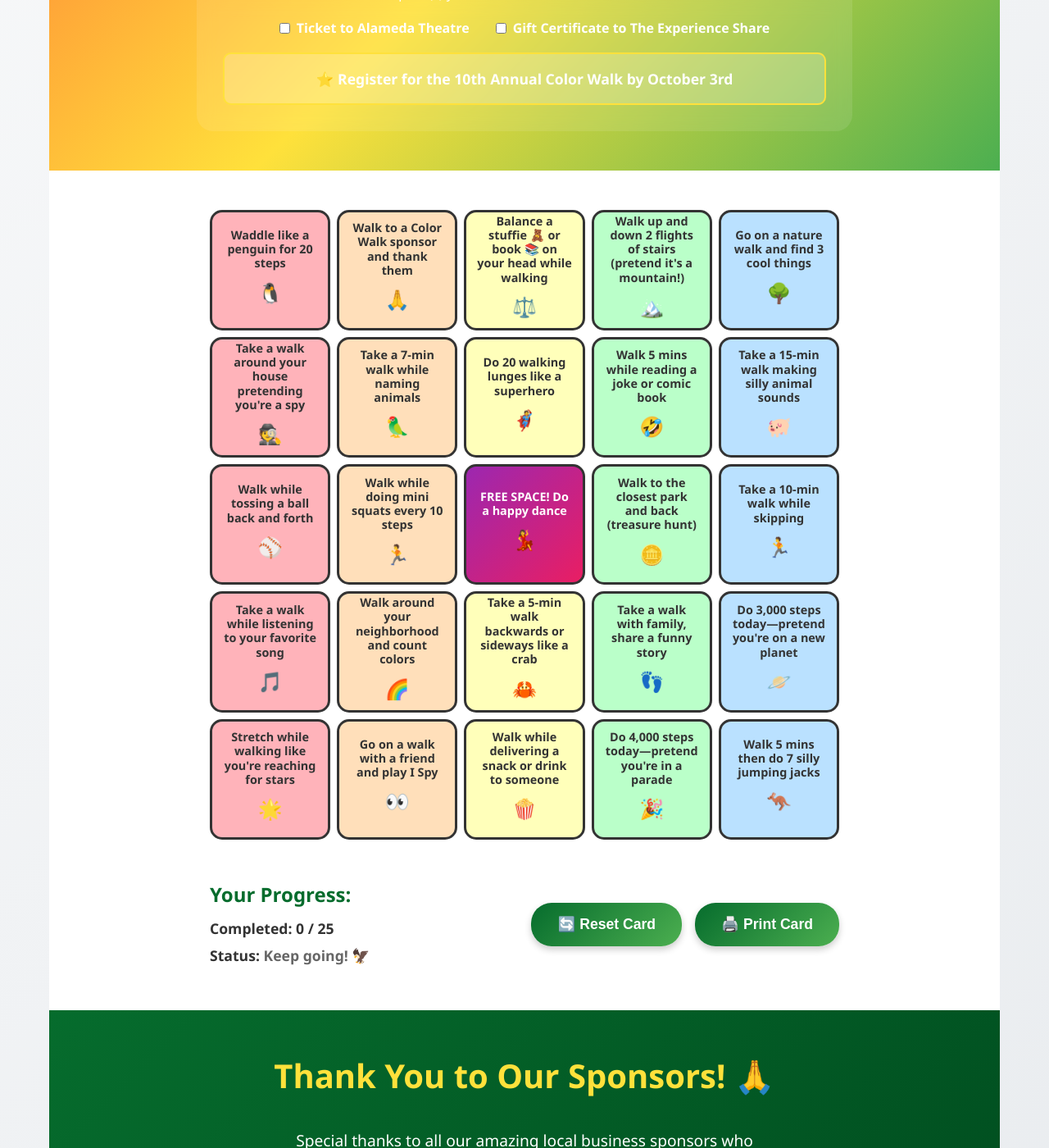
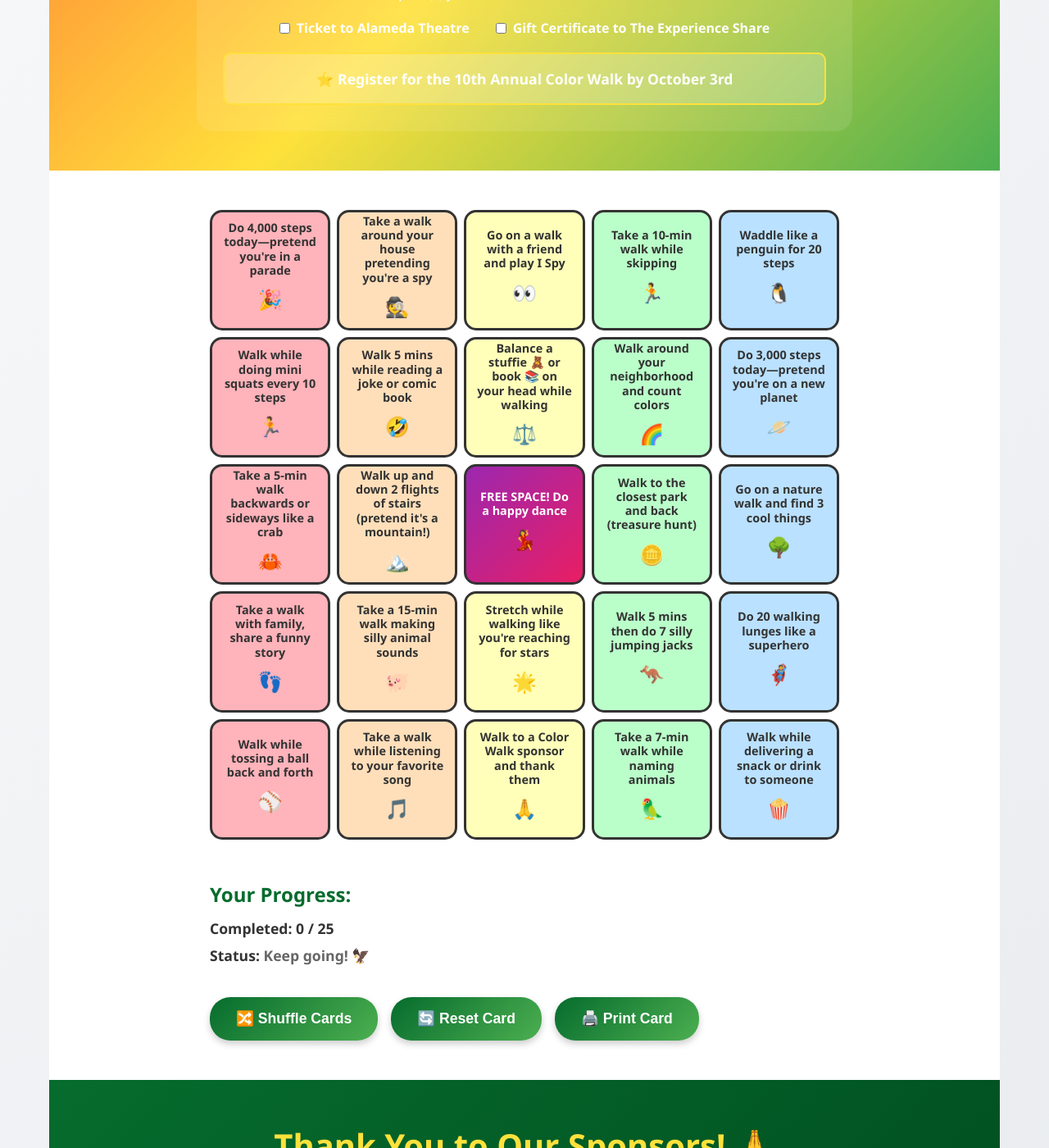
Before and after one commit to judytuna/franklin-walkathon-2025, a Jekyll site: the page built from bingo.html, in a window 1280 px wide and 1400 px high, scrolled down 592 px. Shown: the whole window at 82% size. Built offline with Jekyll 4.4.1, drawn with Linux system fonts in a browser that asks for light colours.

Commit message:
bingo tiles are shuffleable

```diff
--- a/bingo.html
+++ b/bingo.html
@@ -36,160 +36,7 @@
 
 <section class="bingo-game">
     <div class="bingo-grid" id="bingo-grid">
-        <!-- Row 1 -->
-        <div class="bingo-square" data-activity="waddle">
-            <div class="activity-text">Waddle like a penguin for 20 steps</div>
-            <div class="emoji">🐧</div>
-            <div class="checkmark">✓</div>
-        </div>
-
-        <div class="bingo-square" data-activity="sponsor">
-            <div class="activity-text">Walk to a Color Walk sponsor and thank them</div>
-            <div class="emoji">🙏</div>
-            <div class="checkmark">✓</div>
-        </div>
-
-        <div class="bingo-square" data-activity="balance">
-            <div class="activity-text">Balance a stuffie 🧸 or book 📚 on your head while walking</div>
-            <div class="emoji">⚖️</div>
-            <div class="checkmark">✓</div>
-        </div>
-
-        <div class="bingo-square" data-activity="stairs">
-            <div class="activity-text">Walk up and down 2 flights of stairs (pretend it's a mountain!)</div>
-            <div class="emoji">🏔️</div>
-            <div class="checkmark">✓</div>
-        </div>
-
-        <div class="bingo-square" data-activity="nature">
-            <div class="activity-text">Go on a nature walk and find 3 cool things</div>
-            <div class="emoji">🌳</div>
-            <div class="checkmark">✓</div>
-        </div>
-
-        <!-- Row 2 -->
-        <div class="bingo-square" data-activity="spy">
-            <div class="activity-text">Take a walk around your house pretending you're a spy</div>
-            <div class="emoji">🕵️</div>
-            <div class="checkmark">✓</div>
-        </div>
-
-        <div class="bingo-square" data-activity="animals">
-            <div class="activity-text">Take a 7-min walk while naming animals</div>
-            <div class="emoji">🦜</div>
-            <div class="checkmark">✓</div>
-        </div>
-
-        <div class="bingo-square" data-activity="lunges">
-            <div class="activity-text">Do 20 walking lunges like a superhero</div>
-            <div class="emoji">🦸</div>
-            <div class="checkmark">✓</div>
-        </div>
-
-        <div class="bingo-square" data-activity="jokes">
-            <div class="activity-text">Walk 5 mins while reading a joke or comic book</div>
-            <div class="emoji">🤣</div>
-            <div class="checkmark">✓</div>
-        </div>
-
-        <div class="bingo-square" data-activity="animal-sounds">
-            <div class="activity-text">Take a 15-min walk making silly animal sounds</div>
-            <div class="emoji">🐖</div>
-            <div class="checkmark">✓</div>
-        </div>
-
-        <!-- Row 3 -->
-        <div class="bingo-square" data-activity="ball">
-            <div class="activity-text">Walk while tossing a ball back and forth</div>
-            <div class="emoji">⚾</div>
-            <div class="checkmark">✓</div>
-        </div>
-
-        <div class="bingo-square" data-activity="squats">
-            <div class="activity-text">Walk while doing mini squats every 10 steps</div>
-            <div class="emoji">🏃</div>
-            <div class="checkmark">✓</div>
-        </div>
-
-        <div class="bingo-square free-space" data-activity="free">
-            <div class="activity-text">FREE SPACE! Do a happy dance</div>
-            <div class="emoji">💃</div>
-            <div class="checkmark">✓</div>
-        </div>
-
-        <div class="bingo-square" data-activity="park">
-            <div class="activity-text">Walk to the closest park and back (treasure hunt)</div>
-            <div class="emoji">🪙</div>
-            <div class="checkmark">✓</div>
-        </div>
-
-        <div class="bingo-square" data-activity="skipping">
-            <div class="activity-text">Take a 10-min walk while skipping</div>
-            <div class="emoji">🏃</div>
-            <div class="checkmark">✓</div>
-        </div>
-
-        <!-- Row 4 -->
-        <div class="bingo-square" data-activity="music">
-            <div class="activity-text">Take a walk while listening to your favorite song</div>
-            <div class="emoji">🎵</div>
-            <div class="checkmark">✓</div>
-        </div>
-
-        <div class="bingo-square" data-activity="colors">
-            <div class="activity-text">Walk around your neighborhood and count colors</div>
-            <div class="emoji">🌈</div>
-            <div class="checkmark">✓</div>
-        </div>
-
-        <div class="bingo-square" data-activity="crab">
-            <div class="activity-text">Take a 5-min walk backwards or sideways like a crab</div>
-            <div class="emoji">🦀</div>
-            <div class="checkmark">✓</div>
-        </div>
-
-        <div class="bingo-square" data-activity="family">
-            <div class="activity-text">Take a walk with family, share a funny story</div>
-            <div class="emoji">👣</div>
-            <div class="checkmark">✓</div>
-        </div>
-
-        <div class="bingo-square" data-activity="3000steps">
-            <div class="activity-text">Do 3,000 steps today—pretend you're on a new planet</div>
-            <div class="emoji">🪐</div>
-            <div class="checkmark">✓</div>
-        </div>
-
-        <!-- Row 5 -->
-        <div class="bingo-square" data-activity="stretch">
-            <div class="activity-text">Stretch while walking like you're reaching for stars</div>
-            <div class="emoji">🌟</div>
-            <div class="checkmark">✓</div>
-        </div>
-
-        <div class="bingo-square" data-activity="ispy">
-            <div class="activity-text">Go on a walk with a friend and play I Spy</div>
-            <div class="emoji">👀</div>
-            <div class="checkmark">✓</div>
-        </div>
-
-        <div class="bingo-square" data-activity="delivery">
-            <div class="activity-text">Walk while delivering a snack or drink to someone</div>
-            <div class="emoji">🍿</div>
-            <div class="checkmark">✓</div>
-        </div>
-
-        <div class="bingo-square" data-activity="4000steps">
-            <div class="activity-text">Do 4,000 steps today—pretend you're in a parade</div>
-            <div class="emoji">🎉</div>
-            <div class="checkmark">✓</div>
-        </div>
-
-        <div class="bingo-square" data-activity="jumping">
-            <div class="activity-text">Walk 5 mins then do 7 silly jumping jacks</div>
-            <div class="emoji">🦘</div>
-            <div class="checkmark">✓</div>
-        </div>
+        <!-- Grid will be populated dynamically by JavaScript -->
     </div>
 
     <div class="bingo-status">
@@ -199,6 +46,7 @@
             <p>Status: <span id="bingo-status">Keep going!</span></p>
         </div>
         <div class="bingo-controls">
+            <button id="shuffle-bingo" class="control-btn">🔀 Shuffle Cards</button>
             <button id="reset-bingo" class="control-btn">🔄 Reset Card</button>
             <button id="print-card" class="control-btn">🖨️ Print Card</button>
         </div>
@@ -215,24 +63,148 @@
 
 <script>
 let completedSquares = new Set();
+let currentLayout = [];
+
+// All bingo activities (24 regular + 1 free space)
+const bingoActivities = [
+    { id: 'waddle', text: 'Waddle like a penguin for 20 steps', emoji: '🐧' },
+    { id: 'sponsor', text: 'Walk to a Color Walk sponsor and thank them', emoji: '🙏' },
+    { id: 'balance', text: 'Balance a stuffie 🧸 or book 📚 on your head while walking', emoji: '⚖️' },
+    { id: 'stairs', text: 'Walk up and down 2 flights of stairs (pretend it\'s a mountain!)', emoji: '🏔️' },
+    { id: 'nature', text: 'Go on a nature walk and find 3 cool things', emoji: '🌳' },
+    { id: 'spy', text: 'Take a walk around your house pretending you\'re a spy', emoji: '🕵️' },
+    { id: 'animals', text: 'Take a 7-min walk while naming animals', emoji: '🦜' },
+    { id: 'lunges', text: 'Do 20 walking lunges like a superhero', emoji: '🦸' },
+    { id: 'jokes', text: 'Walk 5 mins while reading a joke or comic book', emoji: '🤣' },
+    { id: 'animal-sounds', text: 'Take a 15-min walk making silly animal sounds', emoji: '🐖' },
+    { id: 'ball', text: 'Walk while tossing a ball back and forth', emoji: '⚾' },
+    { id: 'squats', text: 'Walk while doing mini squats every 10 steps', emoji: '🏃' },
+    { id: 'park', text: 'Walk to the closest park and back (treasure hunt)', emoji: '🪙' },
+    { id: 'skipping', text: 'Take a 10-min walk while skipping', emoji: '🏃' },
+    { id: 'music', text: 'Take a walk while listening to your favorite song', emoji: '🎵' },
+    { id: 'colors', text: 'Walk around your neighborhood and count colors', emoji: '🌈' },
+    { id: 'crab', text: 'Take a 5-min walk backwards or sideways like a crab', emoji: '🦀' },
+    { id: 'family', text: 'Take a walk with family, share a funny story', emoji: '👣' },
+    { id: '3000steps', text: 'Do 3,000 steps today—pretend you\'re on a new planet', emoji: '🪐' },
+    { id: 'stretch', text: 'Stretch while walking like you\'re reaching for stars', emoji: '🌟' },
+    { id: 'ispy', text: 'Go on a walk with a friend and play I Spy', emoji: '👀' },
+    { id: 'delivery', text: 'Walk while delivering a snack or drink to someone', emoji: '🍿' },
+    { id: '4000steps', text: 'Do 4,000 steps today—pretend you\'re in a parade', emoji: '🎉' },
+    { id: 'jumping', text: 'Walk 5 mins then do 7 silly jumping jacks', emoji: '🦘' }
+];
+
+// Free space (always in center)
+const freeSpace = { id: 'free', text: 'FREE SPACE! Do a happy dance', emoji: '💃', isFree: true };
 
 // Initialize the game
 document.addEventListener('DOMContentLoaded', function() {
-    // Add click handlers to all bingo squares
-    document.querySelectorAll('.bingo-square').forEach(square => {
-        square.addEventListener('click', function() {
-            toggleSquare(this);
-        });
-    });
-
     // Control buttons
+    document.getElementById('shuffle-bingo').addEventListener('click', shuffleBoard);
     document.getElementById('reset-bingo').addEventListener('click', resetCard);
     document.getElementById('print-card').addEventListener('click', printCard);
+
+    // Initialize board
+    initializeBoard();
 
     // Load saved progress
     loadProgress();
     updateStatus();
 });
+
+function shuffleArray(array) {
+    const shuffled = [...array];
+    for (let i = shuffled.length - 1; i > 0; i--) {
+        const j = Math.floor(Math.random() * (i + 1));
+        [shuffled[i], shuffled[j]] = [shuffled[j], shuffled[i]];
+    }
+    return shuffled;
+}
+
+function createBingoLayout() {
+    // Shuffle the activities
+    const shuffledActivities = shuffleArray(bingoActivities);
+
+    // Create 5x5 grid with free space in center
+    const layout = [];
+    let activityIndex = 0;
+
+    for (let i = 0; i < 25; i++) {
+        if (i === 12) { // Center position (index 12 in 5x5 grid)
+            layout.push(freeSpace);
+        } else {
+            layout.push(shuffledActivities[activityIndex]);
+            activityIndex++;
+        }
+    }
+
+    return layout;
+}
+
+function initializeBoard() {
+    currentLayout = createBingoLayout();
+    generateBingoGrid();
+}
+
+function generateBingoGrid() {
+    const grid = document.getElementById('bingo-grid');
+    grid.innerHTML = '';
+
+    currentLayout.forEach((activity, index) => {
+        const square = document.createElement('div');
+        square.className = 'bingo-square';
+        square.dataset.activity = activity.id;
+
+        if (activity.isFree) {
+            square.classList.add('free-space');
+        }
+
+        // Add color based on position (like original PDF)
+        const colorClass = `color-${(index % 5) + 1}`;
+        square.classList.add(colorClass);
+
+        square.innerHTML = `
+            <div class="activity-text">${activity.text}</div>
+            <div class="emoji">${activity.emoji}</div>
+            <div class="checkmark">✓</div>
+        `;
+
+        // Add click handler
+        square.addEventListener('click', function() {
+            toggleSquare(this);
+        });
+
+        // Restore completed state if exists
+        if (completedSquares.has(activity.id)) {
+            square.classList.add('completed');
+        }
+
+        grid.appendChild(square);
+    });
+}
+
+function shuffleBoard() {
+    // Clear completed state to avoid confusion with new layout
+    const shouldKeepProgress = confirm('Keep your current progress after shuffling? (Click Cancel to reset progress)');
+
+    if (!shouldKeepProgress) {
+        completedSquares.clear();
+    }
+
+    // Generate new layout
+    initializeBoard();
+    updateStatus();
+    saveProgress();
+
+    // Add shuffle animation
+    const grid = document.getElementById('bingo-grid');
+    grid.style.transform = 'scale(0.95)';
+    grid.style.opacity = '0.7';
+
+    setTimeout(() => {
+        grid.style.transform = 'scale(1)';
+        grid.style.opacity = '1';
+    }, 300);
+}
 
 function toggleSquare(square) {
     const activity = square.dataset.activity;
@@ -401,6 +380,7 @@
                     square.classList.add('completed');
                 }
             });
+        }
 
         // Restore form data
         if (progress.studentName) document.getElementById('student-name').value = progress.studentName;
@@ -415,13 +395,17 @@
 document.addEventListener('input', saveProgress);
 document.addEventListener('change', saveProgress);
 
-// Add confetti animation CSS
+// Add animations CSS
 const style = document.createElement('style');
 style.textContent = `
     @keyframes confetti-fall {
         0% { transform: translateY(-10px) rotate(0deg); opacity: 1; }
         100% { transform: translateY(100vh) rotate(720deg); opacity: 0; }
     }
+
+    #bingo-grid {
+        transition: all 0.3s ease;
+    }
 `;
 document.head.appendChild(style);
 </script>
```
Also changed, not shown: other parts of bingo.html (+8 -1 lines). Lines whose indentation alone changed are shown as unchanged.
